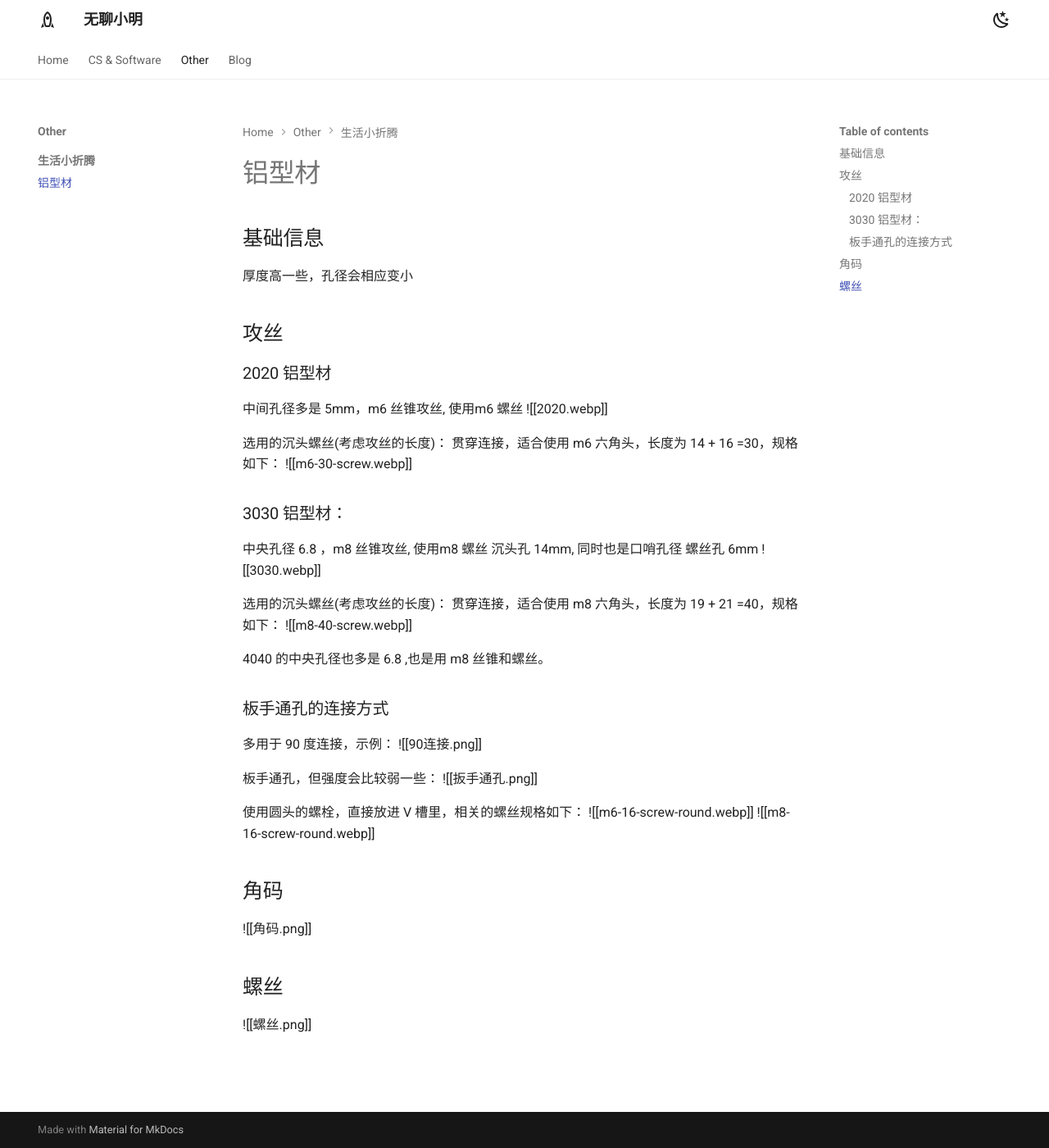
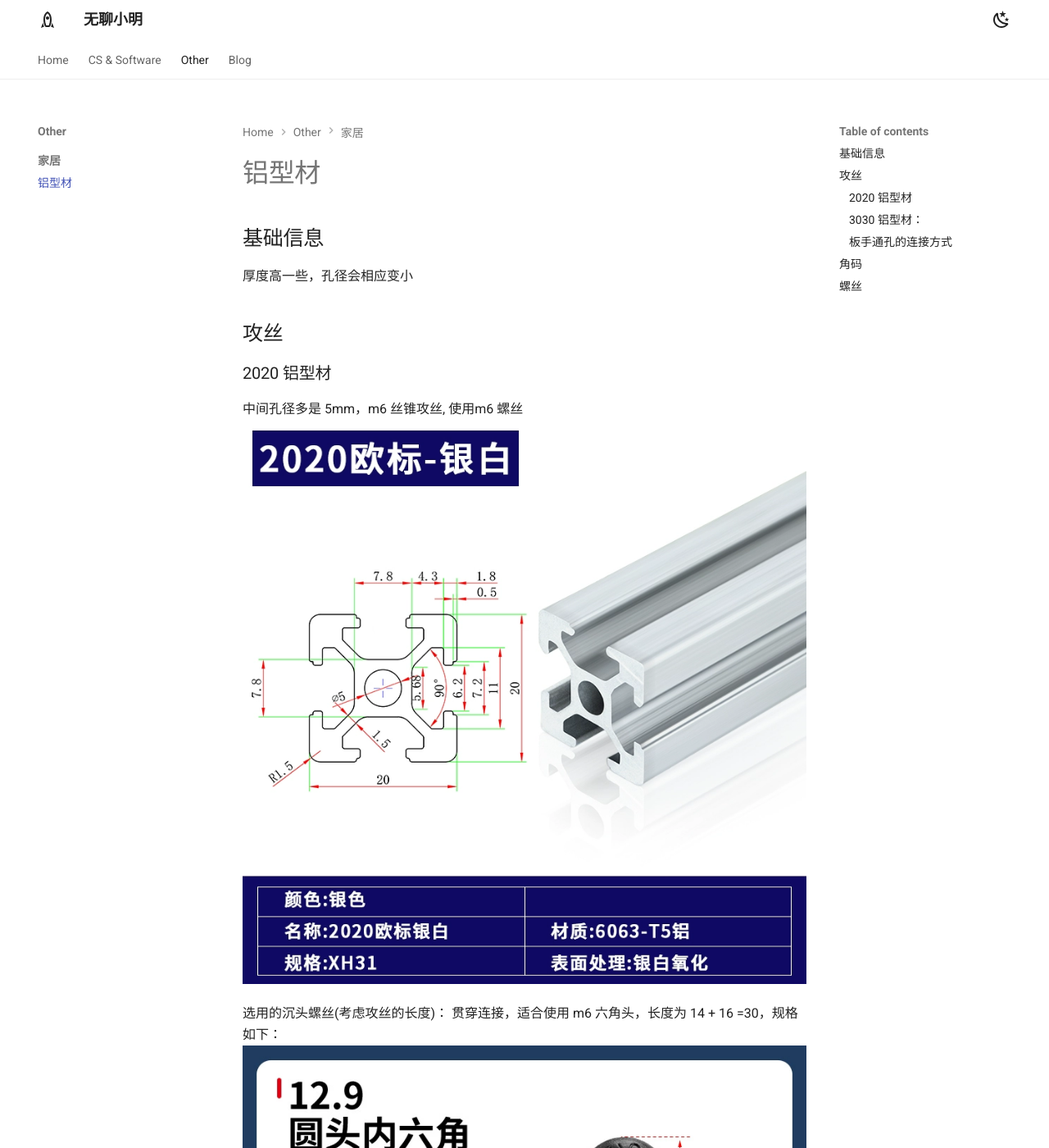
Before and after one commit to copuzzle/copuzzle.github.io, an MkDocs documentation site: the page built from docs/other/铝型材.md, in a window 1280 px wide and 1400 px high. Shown: the whole window at 82% size. Built offline with MkDocs 1.6.1 and Material for MkDocs 9.7.7, drawn with Linux system fonts in a browser that asks for light colours; some of the changed text lies outside the part shown.

Commit message:
auto add * for update

```diff
--- a/docs/other/铝型材.md
+++ b/docs/other/铝型材.md
@@ -6,38 +6,38 @@
 ## 攻丝
 ### 2020 铝型材
 中间孔径多是 5mm，m6 丝锥攻丝, 使用m6 螺丝
-![[2020.webp]]
+![alt text](media/2020.webp)
 
 选用的沉头螺丝(考虑攻丝的长度)：
 贯穿连接，适合使用  m6 六角头，长度为 14 + 16 =30，规格如下：
-![[m6-30-screw.webp]]
+![alt text](media/m6-16-screw-round.webp)
 
 ### 3030 铝型材：
 中央孔径 6.8 ，m8 丝锥攻丝, 使用m8 螺丝
 沉头孔 14mm, 同时也是口哨孔径
 螺丝孔 6mm
-![[3030.webp]]
+![alt text](media/3030.webp)
 
 选用的沉头螺丝(考虑攻丝的长度)：
 贯穿连接，适合使用  m8 六角头，长度为 19 + 21 =40，规格如下：
-![[m8-40-screw.webp]]
-
+![alt text](media/m8-40-screw.webp)
 
 4040 的中央孔径也多是 6.8 ,也是用 m8 丝锥和螺丝。
 
 ### 板手通孔的连接方式
 多用于 90 度连接，示例：
-![[90连接.png]]
+![alt text](media/90连接.png)
 
 板手通孔，但强度会比较弱一些：
-![[扳手通孔.png]]
+![alt text](media/扳手通孔.png)
 
 使用圆头的螺栓，直接放进 V 槽里，相关的螺丝规格如下：
-![[m6-16-screw-round.webp]]
-![[m8-16-screw-round.webp]]
+![alt text](media/m6-16-screw-round.webp)
+![alt text](media/m8-16-screw-round.webp)
+
 
 ## 角码
-![[角码.png]]
+![alt text](media/角码.png)
 
 ## 螺丝
-![[螺丝.png]]
+![alt text](media/螺丝.png)
--- a/mkdocs.yml
+++ b/mkdocs.yml
@@ -65,7 +65,7 @@
       - CS & Software/tob-bz-model-wide-table.md
       - CS & Software/tob-model-design-eav.md
   - Other:
-    - 生活小折腾:
+    - 家居:
       - other/铝型材.md
 
   - Blog:
```
Also changed, not shown: docs/blog/posts/diy-厨房架子.md (line endings or trailing spaces).
